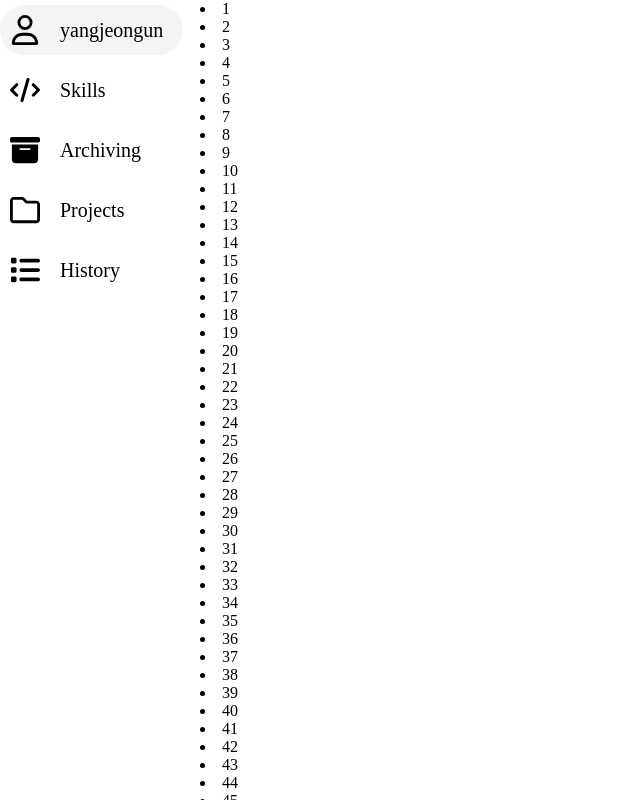
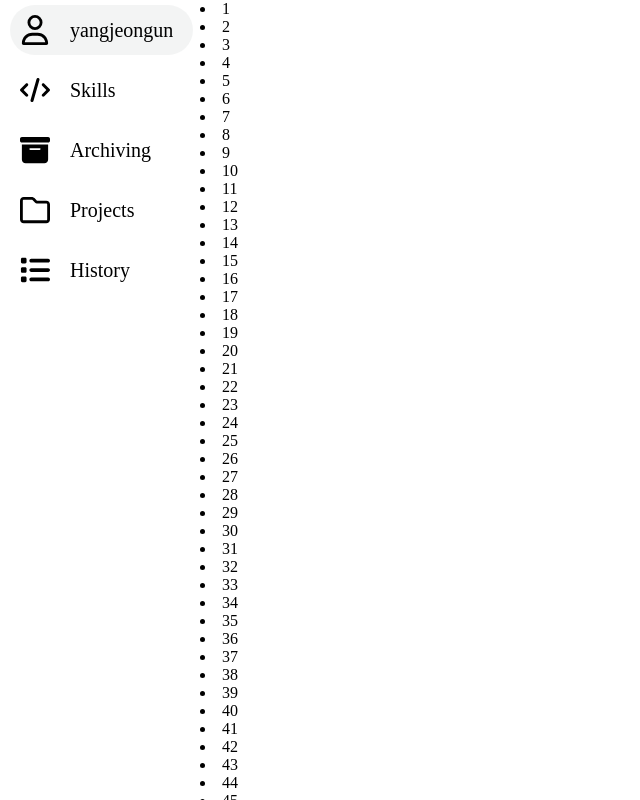
Before and after one commit to yponion/yju-portfolio, a Next.js app: page /home in a window 1280 px wide. Shown: the whole page, without its empty margins (0-640 px from the left). Built offline with nearby package versions, Linux system fonts and the light colour scheme.

Commit message:
refactor: nav link 클릭 범위 li 전체로 수정

```diff
--- a/src/app/_components/NavMenu.module.scss
+++ b/src/app/_components/NavMenu.module.scss
@@ -3,17 +3,17 @@
 .nav {
   position: fixed;
   left: 0;
+  width: var(--nav-width);
+  height: var(--nav-height);
+
   @media #{v.$mobile} {
     bottom: 0px;
   }
-  width: var(--nav-width);
-  height: var(--nav-height);
 }
 
 .ul {
   display: flex;
   flex-direction: column;
-
   @media #{v.$mobile} {
     flex-direction: row;
     justify-content: space-around;
@@ -21,9 +21,8 @@
 
   li {
     height: 60px;
-    display: flex;
-    align-items: center;
     cursor: pointer;
+    list-style: none;
 
     &:hover .menu {
       background-color: rgb(231, 233, 234, 0.5);
@@ -35,8 +34,26 @@
   }
 }
 
+.link {
+  width: 100%;
+  height: 100%;
+  display: flex;
+  align-items: center;
+  padding-left: 10px;
+
+  @media #{v.$tablet} {
+    justify-content: center;
+    padding-left: 0;
+  }
+  @media #{v.$mobile} {
+    height: 50px;
+    padding-left: 0;
+  }
+}
+
 .menu {
   height: 50px;
+  width: fit-content;
   border-radius: 25px;
   display: flex;
   align-items: center;
--- a/src/app/_components/NavMenu.tsx
+++ b/src/app/_components/NavMenu.tsx
@@ -54,7 +54,7 @@
       <ul className={style.ul}>
         {menus.map((menu) => (
           <li key={menu.title} className={style.list}>
-            <Link href={menu.href}>
+            <Link href={menu.href} className={style.link}>
               <div className={style.menu}>
                 <div className={style.svg}>{menu.svg}</div>
                 <div className={style.title}>{menu.title}</div>
```
